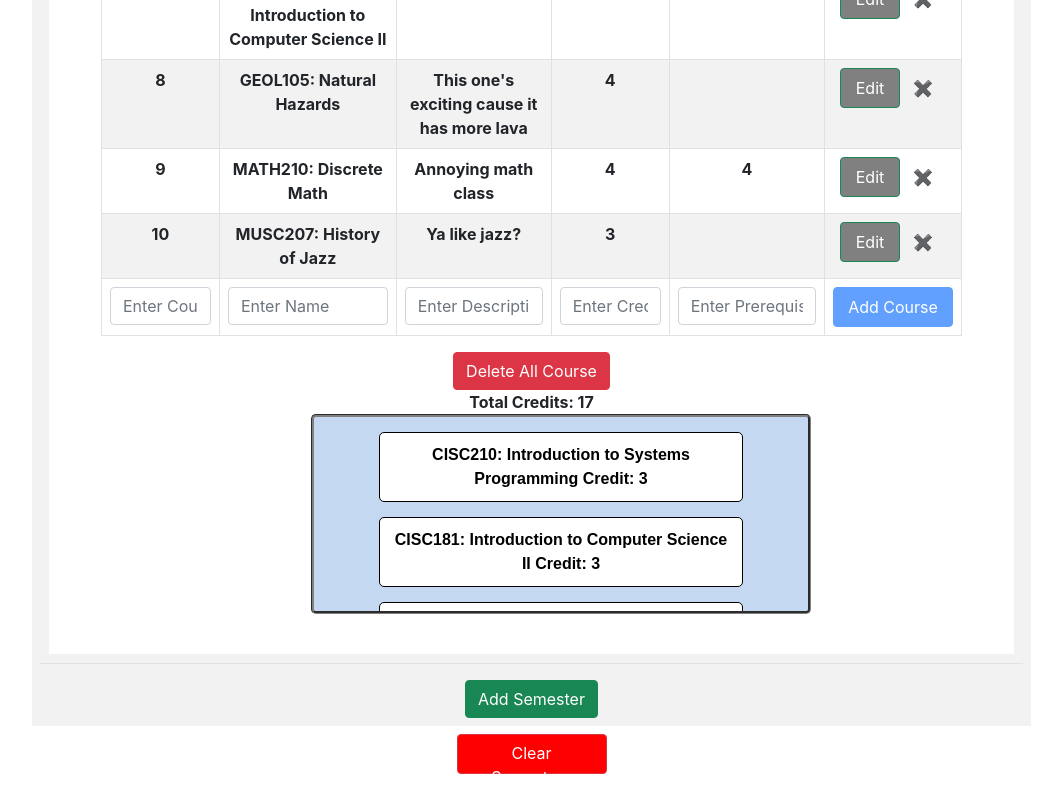
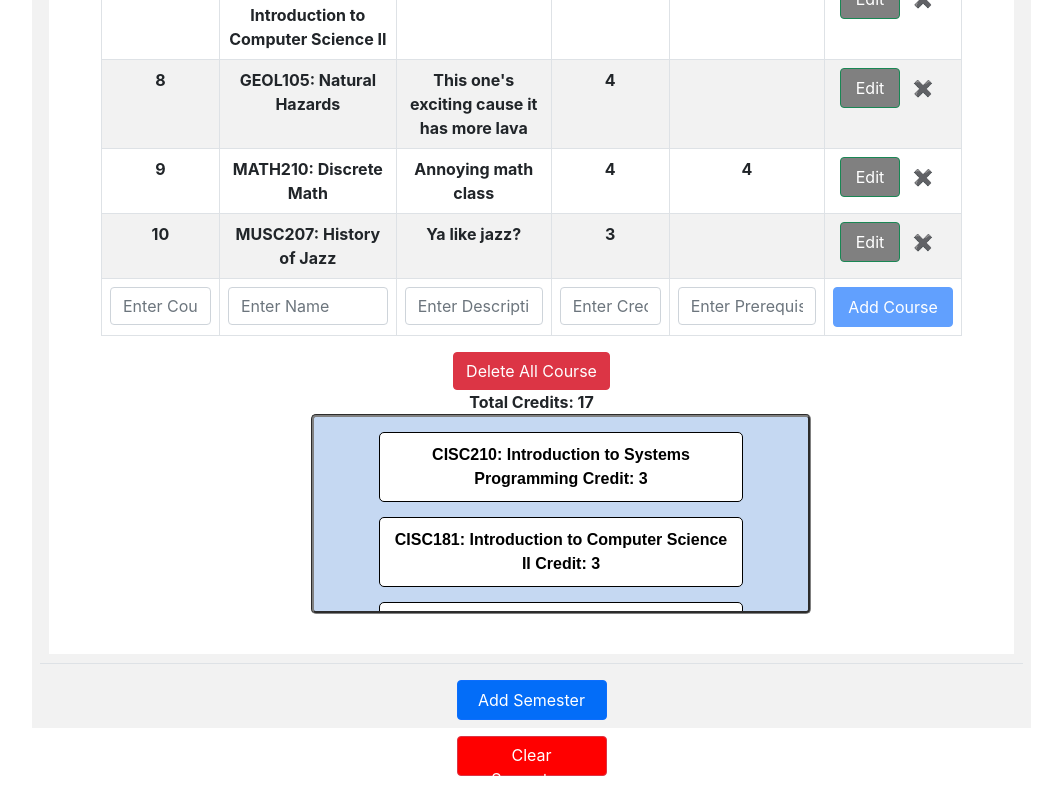
Before and after one commit to UD-CISC275-S22/cis-scheduler-team24, a React (Create React App) app: page / in a window 1280 px wide. Shown: the part 1718-2518 px from the top of the page, without its empty margins (62-1124 px from the left). Built offline with nearby package versions, Linux system fonts and the light colour scheme.

Commit message:
update add semester button style

```diff
--- a/src/components/listSemesters.tsx
+++ b/src/components/listSemesters.tsx
@@ -110,7 +110,7 @@ export function ListSemesters({
                     </th>
                 </tr>
             </Table>
-            <Button variant="success" onClick={addSemester}>
+            <Button onClick={addSemester} className="button-style-5">
                 Add Semester
             </Button>
         </div>
```
